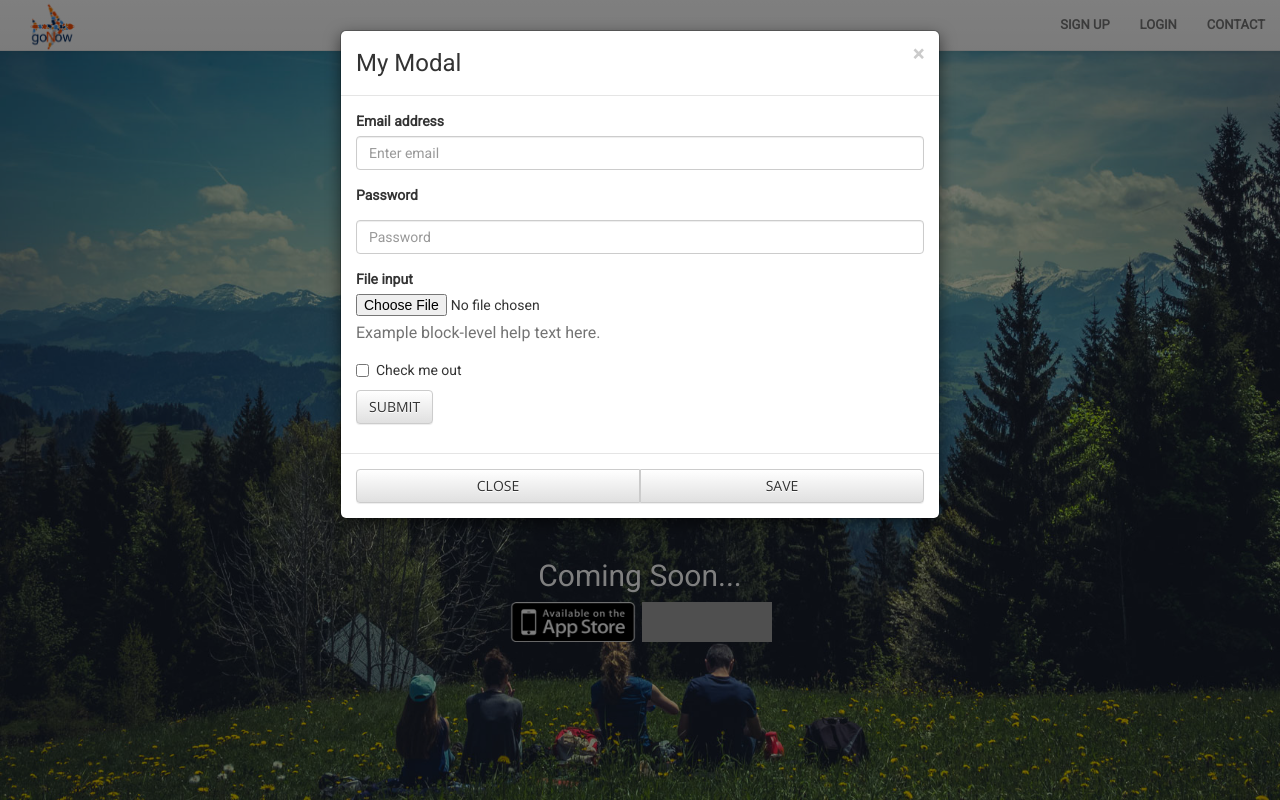
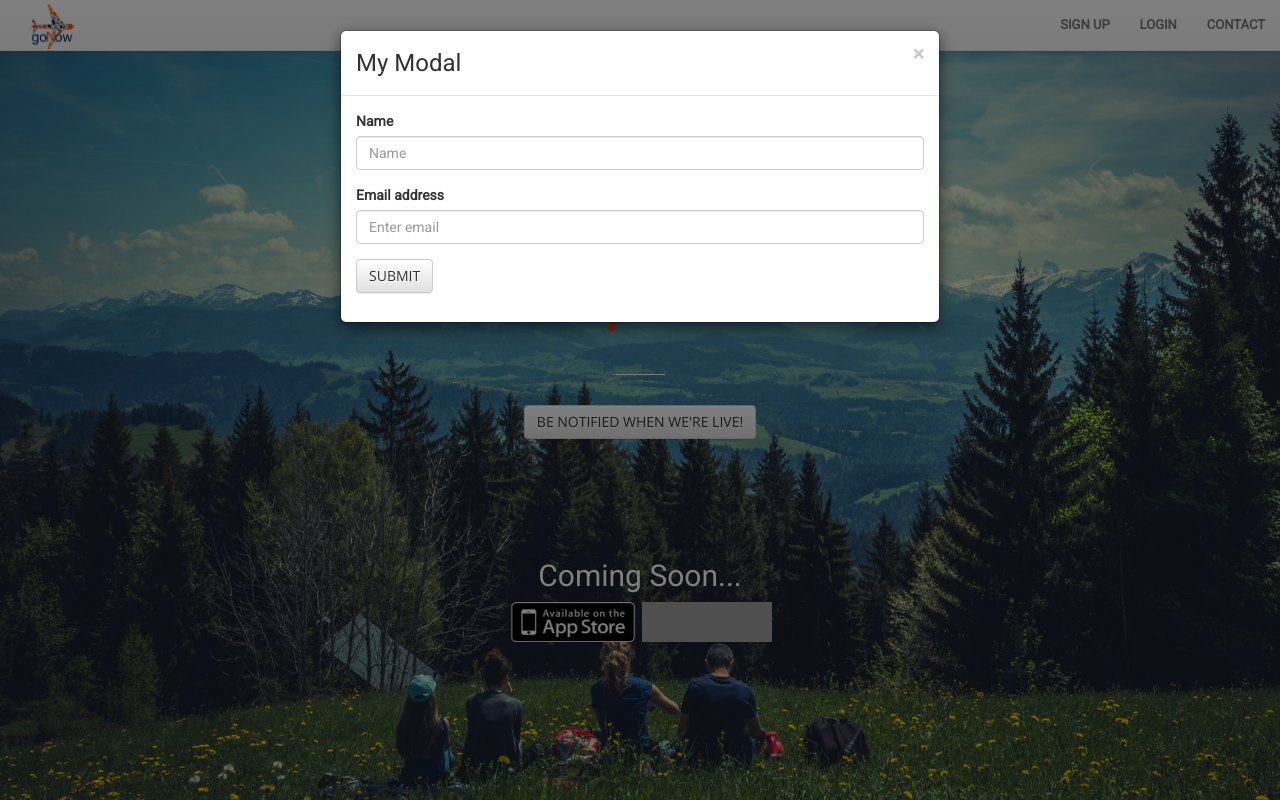
Before and after one commit to Sinami/goNow, a Django app: template templates/goNow/home.html in a window 1280 px wide, after a click on "BE NOTIFIED WHEN WE'RE LIVE!". Run offline with Django 3.2, Linux system fonts and the light colour scheme; the template is opened without the code that fills it, so the values that code supplies are empty, except form fields; tables that the repository leaves empty hold one stand-in row (values such as "Sample post"); form fields are guessed from the names that the template uses; some libraries are stand-ins or nearby versions; grey boxes are pictures that could not be loaded.

Commit message:
-Removed code from modal.

```diff
--- a/templates/goNow/home.html
+++ b/templates/goNow/home.html
@@ -60,40 +60,17 @@
 
             <!-- content goes here -->
 			<form>
+                <div class="form-group">
+                <label for="exampleInputPassword1">Name</label>
+                <input type="text" class="form-control" id="exampleInputName1" placeholder="Name">
+              </div>
               <div class="form-group">
                 <label for="exampleInputEmail1">Email address</label>
                 <input type="email" class="form-control" id="exampleInputEmail1" placeholder="Enter email">
               </div>
-              <div class="form-group">
-                <label for="exampleInputPassword1">Password</label>
-                <input type="password" class="form-control" id="exampleInputPassword1" placeholder="Password">
-              </div>
-              <div class="form-group">
-                <label for="exampleInputFile">File input</label>
-                <input type="file" id="exampleInputFile">
-                <p class="help-block">Example block-level help text here.</p>
-              </div>
-              <div class="checkbox">
-                <label>
-                  <input type="checkbox"> Check me out
-                </label>
-              </div>
               <button type="submit" class="btn btn-default">Submit</button>
             </form>
 
-		</div>
-		<div class="modal-footer">
-			<div class="btn-group btn-group-justified" role="group" aria-label="group button">
-				<div class="btn-group" role="group">
-					<button type="button" class="btn btn-default" data-dismiss="modal"  role="button">Close</button>
-				</div>
-				<div class="btn-group btn-delete hidden" role="group">
-					<button type="button" id="delImage" class="btn btn-default btn-hover-red" data-dismiss="modal"  role="button">Delete</button>
-				</div>
-				<div class="btn-group" role="group">
-					<button type="button" id="saveImage" class="btn btn-default btn-hover-green" data-action="save" role="button">Save</button>
-				</div>
-			</div>
 		</div>
 	</div>
   </div>
```
